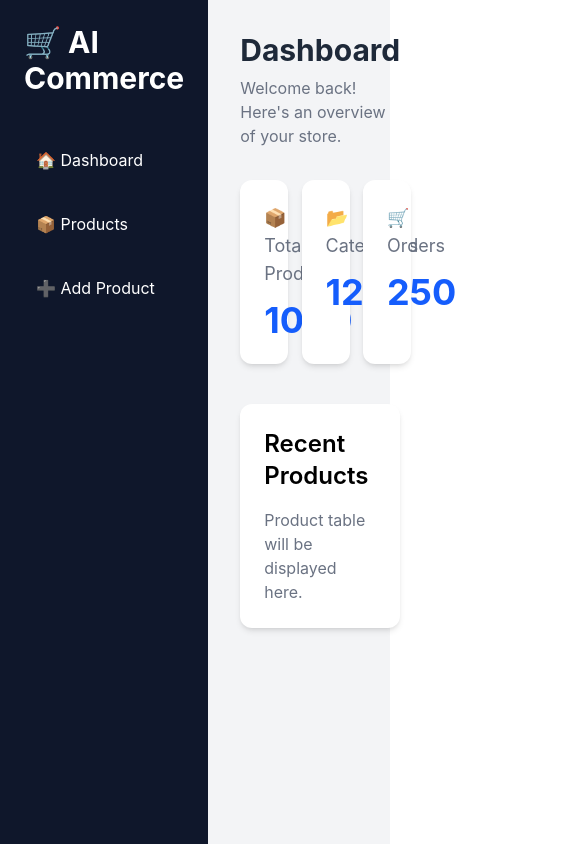
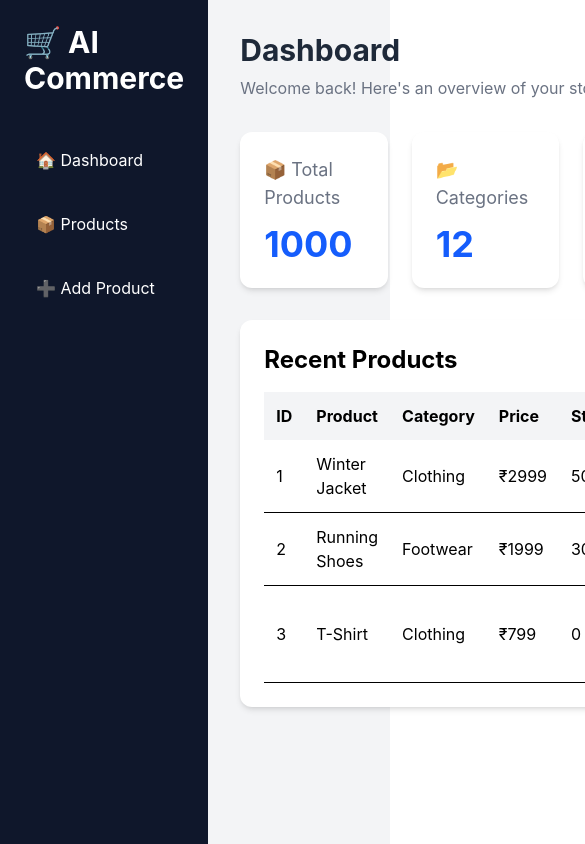
Before and after one commit to AnilaMohanan/AI-Commerce-Engine, a React (Vite) app in the folder client/: page / in a window 390 px wide. Shown: the top 844 px of the page, 585 px wide, since content can reach past the window. Built offline with nearby package versions, Linux system fonts and the light colour scheme.

Commit message:
Create responsive product table component

```diff
--- a/client/src/components/ProductTable.jsx
+++ b/client/src/components/ProductTable.jsx
@@ -0,0 +1,70 @@
+function ProductTable() {
+  const products = [
+    {
+      id: 1,
+      name: "Winter Jacket",
+      category: "Clothing",
+      price: "₹2999",
+      stock: 50,
+      status: "In Stock",
+    },
+    {
+      id: 2,
+      name: "Running Shoes",
+      category: "Footwear",
+      price: "₹1999",
+      stock: 30,
+      status: "In Stock",
+    },
+    {
+      id: 3,
+      name: "T-Shirt",
+      category: "Clothing",
+      price: "₹799",
+      stock: 0,
+      status: "Out of Stock",
+    },
+  ];
+
+  return (
+    <div className="bg-white rounded-xl shadow-md p-6 mt-8">
+      <h2 className="text-2xl font-bold mb-4">Recent Products</h2>
+
+      <table className="w-full border-collapse">
+        <thead>
+          <tr className="bg-gray-100">
+            <th className="p-3 text-left">ID</th>
+            <th className="p-3 text-left">Product</th>
+            <th className="p-3 text-left">Category</th>
+            <th className="p-3 text-left">Price</th>
+            <th className="p-3 text-left">Stock</th>
+            <th className="p-3 text-left">Status</th>
+          </tr>
+        </thead>
+
+        <tbody>
+          {products.map((product) => (
+            <tr key={product.id} className="border-b">
+              <td className="p-3">{product.id}</td>
+              <td className="p-3">{product.name}</td>
+              <td className="p-3">{product.category}</td>
+              <td className="p-3">{product.price}</td>
+              <td className="p-3">{product.stock}</td>
+              <td className="p-3">
+                <span
+                  className={`px-3 py-1 rounded-full text-white ${
+                    product.stock > 0 ? "bg-green-500" : "bg-red-500"
+                  }`}
+                >
+                  {product.status}
+                </span>
+              </td>
+            </tr>
+          ))}
+        </tbody>
+      </table>
+    </div>
+  );
+}
+
+export default ProductTable;
--- a/client/src/pages/Dashboard.jsx
+++ b/client/src/pages/Dashboard.jsx
@@ -1,4 +1,5 @@
 import StatsCard from "../components/StatsCard";
+import ProductTable from "../components/ProductTable";
 
 function Dashboard() {
   return (
@@ -17,15 +18,7 @@ function Dashboard() {
         <StatsCard title="🛒 Orders" value="250" />
       </div>
 
-      <div className="mt-10 bg-white rounded-xl shadow-md p-6">
-        <h2 className="text-2xl font-semibold mb-4">
-          Recent Products
-        </h2>
-
-        <p className="text-gray-500">
-          Product table will be displayed here.
-        </p>
-      </div>
+      <ProductTable />
     </div>
   );
 }
```
